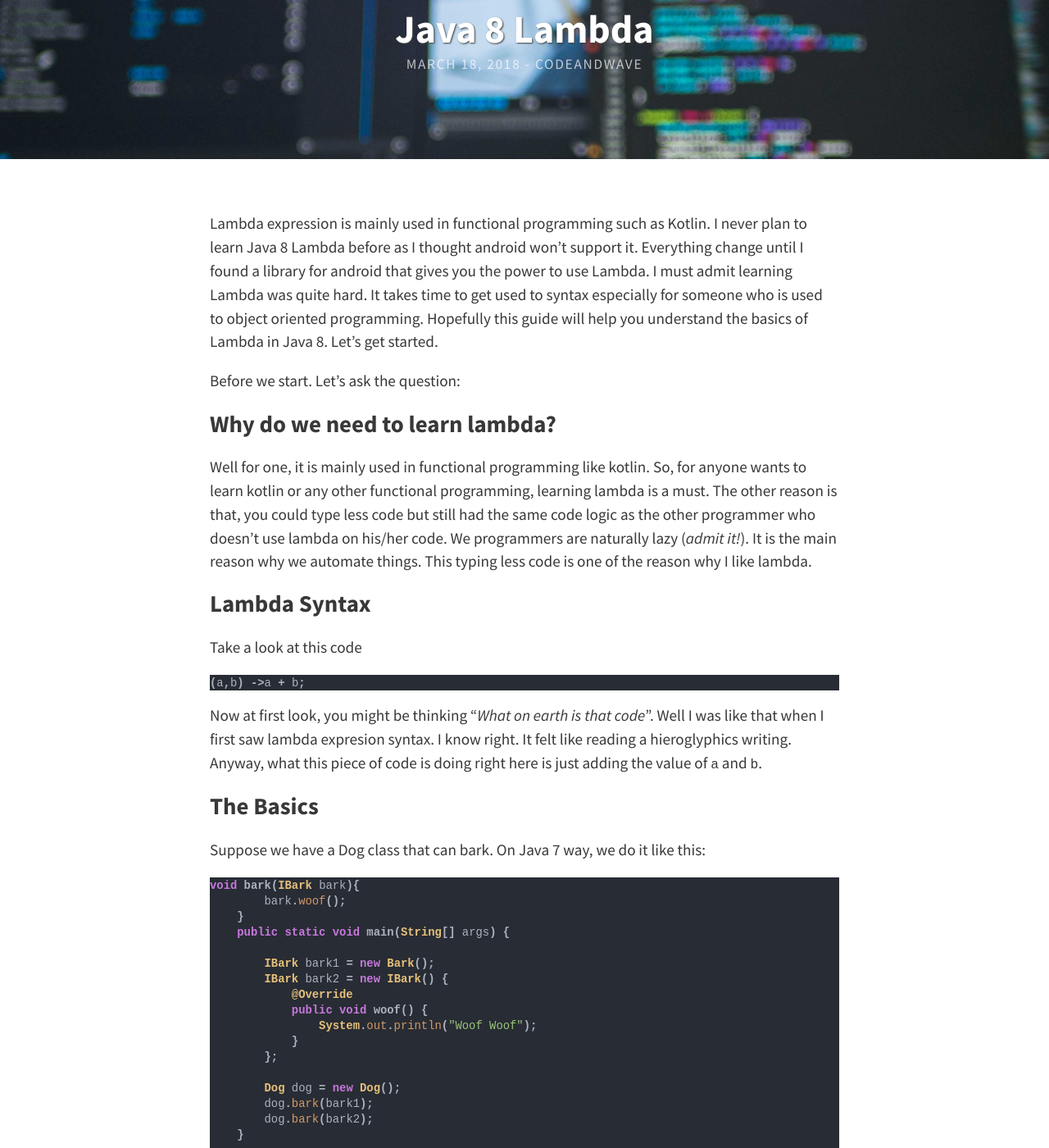
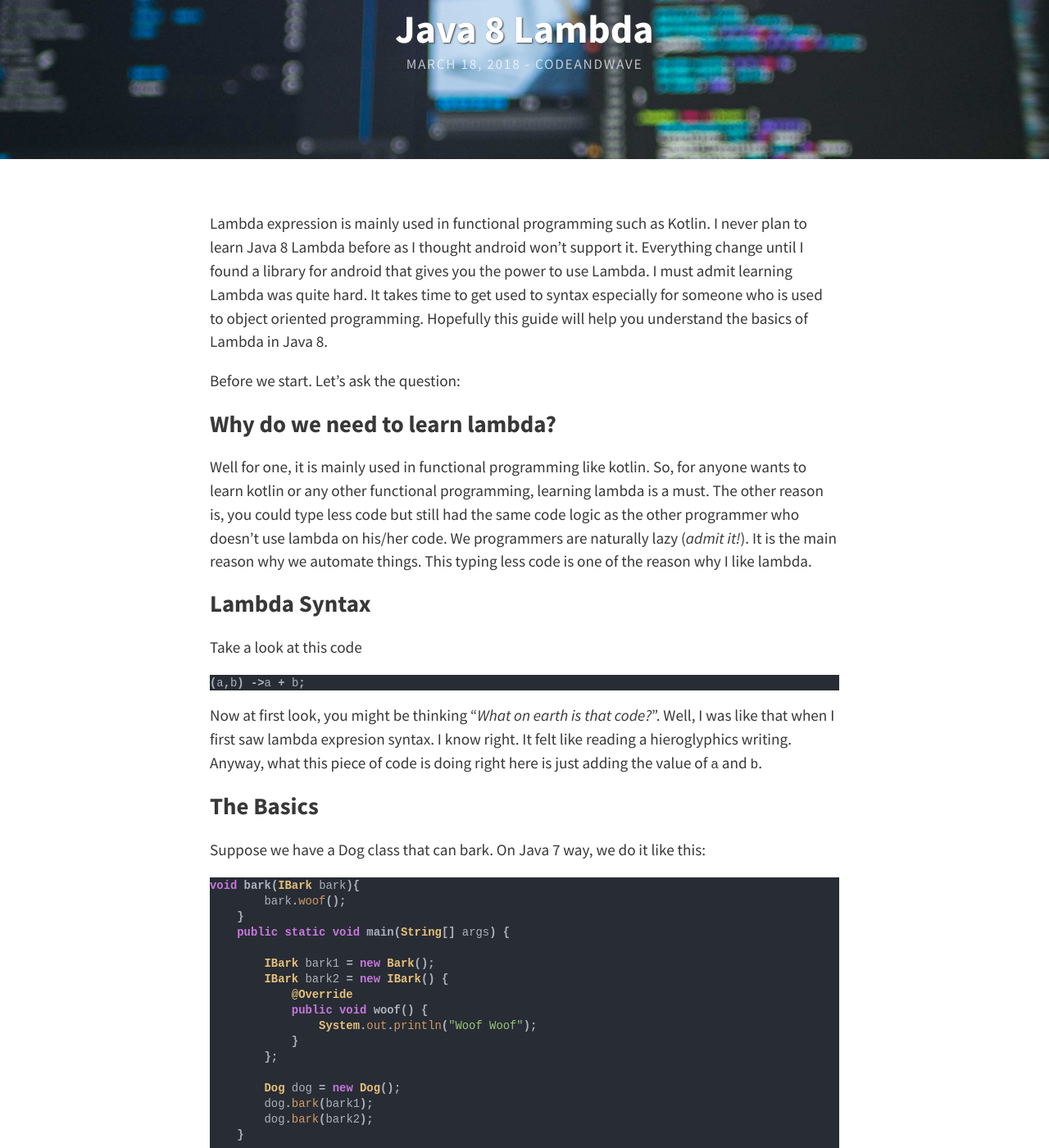
Before and after one commit to NelzkieCoder/CodeAndWave, a Jekyll site: the page built from _posts/2018-03-18-java-8-lambda.md, in a window 1280 px wide and 1400 px high, scrolled down 220 px. Shown: the whole window at 82% size. Built offline with Jekyll 4.4.1, drawn with Linux system fonts in a browser that asks for light colours; some of the changed text lies outside the part shown.

Commit message:
update lambda

````diff
--- a/_posts/2018-03-18-java-8-lambda.md
+++ b/_posts/2018-03-18-java-8-lambda.md
@@ -13,12 +13,12 @@
 publisher: CodeAndWave
 ---
 
-Lambda expression is mainly used in functional programming such as Kotlin. I never plan to learn Java 8 Lambda before as I thought android won't support it. Everything change until I found a library for android that gives you the power to use Lambda. I must admit learning Lambda was quite hard.  It takes time to get used to syntax especially for someone who is used to object oriented programming. Hopefully this guide will help you understand the basics of Lambda in Java 8. Let's get started.
+Lambda expression is mainly used in functional programming such as Kotlin. I never plan to learn Java 8 Lambda before as I thought android won't support it. Everything change until I found a library for android that gives you the power to use Lambda. I must admit learning Lambda was quite hard.  It takes time to get used to syntax especially for someone who is used to object oriented programming. Hopefully this guide will help you understand the basics of Lambda in Java 8.
 
 Before we start. Let's ask the question:
 
 ### Why do we need to learn lambda?
-Well for one, it is mainly used in functional programming like kotlin. So, for anyone wants to learn kotlin or any other functional programming, learning lambda is a must. The other reason is that, you could type less code but still had the same code logic as the other programmer who doesn't use lambda on his/her code. We programmers are naturally lazy (*admit it!*). It is the main reason why we automate things. This typing less code is one of the reason why I  like lambda.
+Well for one, it is mainly used in functional programming like kotlin. So, for anyone wants to learn kotlin or any other functional programming, learning lambda is a must. The other reason is, you could type less code but still had the same code logic as the other programmer who doesn't use lambda on his/her code. We programmers are naturally lazy (*admit it!*). It is the main reason why we automate things. This typing less code is one of the reason why I  like lambda.
 
 ### Lambda Syntax
 Take a look at this code
@@ -26,7 +26,7 @@
 (a,b) ->a + b;
 ```
 
-Now at first look, you might be thinking "*What on earth is that code*". Well I was like that when I first saw lambda expresion syntax. I know right. It felt like reading a hieroglyphics writing. Anyway,  what this piece of code is doing right here is just adding the value of `a` and `b`.
+Now at first look, you might be thinking "*What on earth is that code?*". Well, I was like that when I first saw lambda expresion syntax. I know right. It felt like reading a hieroglyphics writing. Anyway,  what this piece of code is doing right here is just adding the value of `a` and `b`.
 
 
 ### The Basics
@@ -96,7 +96,7 @@
         }
 ```
 
-Obviously if you try this on IDE it will show an error. In order to make it acceptable for our IDE we first must remove and replace some part of the code. First, do we need the **public** modifier? On this case no **we don't need the modifier**. Second do we need the `void` keyword? Yes! But in lambda a **void function** is express as `()` - an open and close parenthesis with nothing inside of it.  Next do we need the name `Hello`? In lambda no we don't need to define a name of a function so we remove that. Now, in order to denote to our java compiler that we are declaring a lambda expression we have to use the **arrow operator** `->`.  The code would now look like this
+Obviously if you try this on IDE it will show an error. In order to make it acceptable for our IDE, we first must remove and replace some part of the code. First, do we need the **public** modifier? On this case no, **we don't need the modifier**. Second, do we need the `void` keyword? Yes! But in lambda a **void function** is express as `()` - an open and close parenthesis with nothing inside of it.  Next, do we need the name `Hello`? In lambda, no we don't need to define a name of a function so we remove that. Now, in order to denote to our java compiler that we are declaring a lambda expression we have to use the **arrow operator** `->`.  The code would now look like this
 
 ```java
  HelloLamdba =  () -> {
````
Also changed, not shown: other parts of _posts/2018-03-18-java-8-lambda.md (+1 -1 lines).
